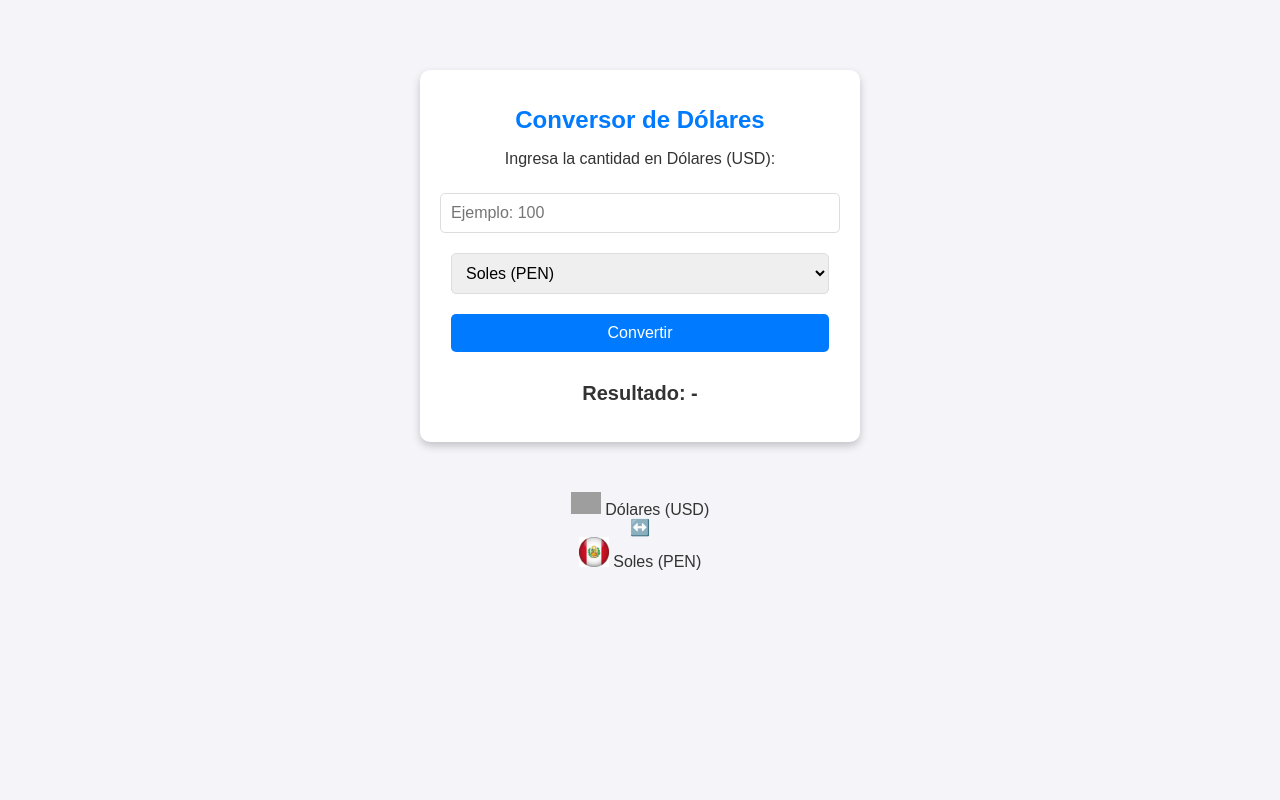
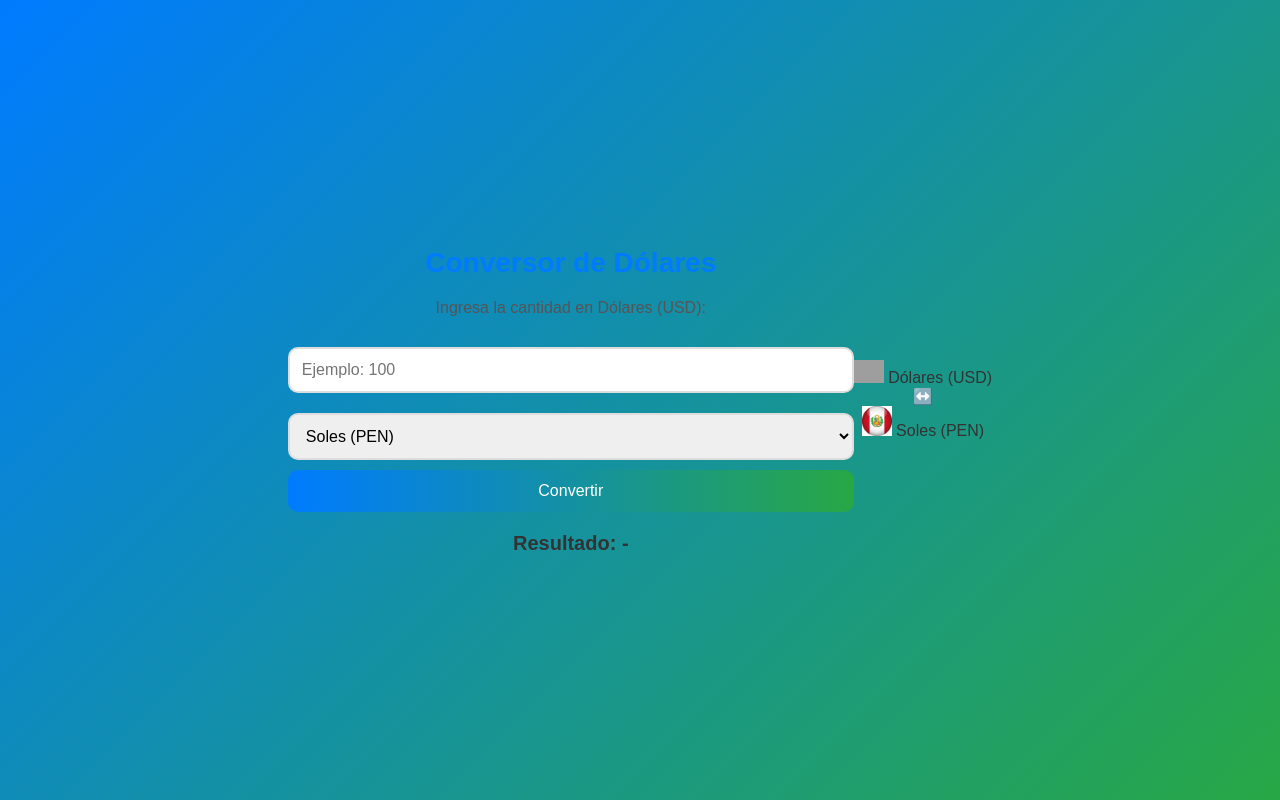
Before and after one commit to saltinzzz/ATF3, a plain HTML site: page index.html in a window 1280 px wide. Drawn offline with Linux system fonts and the light colour scheme; grey boxes are pictures that could not be loaded.

Commit message:
Update styles.css

```diff
--- a/styles.css
+++ b/styles.css
@@ -1,61 +1,87 @@
+
 body {
     font-family: Arial, sans-serif;
-    background-color: #f4f4f9;
+    background: linear-gradient(135deg, #007bff, #28a745);
     color: #333;
     text-align: center;
-    padding: 20px;
+    padding: 0;
     margin: 0;
+    min-height: 100vh;
+    display: flex;
+    justify-content: center;
+    align-items: center;
 }
 
-.converter {
+.conversor {
     background: #fff;
-    padding: 20px;
-    border-radius: 10px;
-    box-shadow: 0 4px 8px rgba(0, 0, 0, 0.2);
+    padding: 30px;
+    border-radius: 15px;
+    box-shadow: 0 10px 20px rgba(0, 0, 0, 0.25);
     max-width: 400px;
-    margin: 50px auto;
+    width: 90%;
+    margin: 20px;
+    text-align: center;
 }
 
 h1 {
-    font-size: 24px;
+    font-size: 28px;
     color: #007bff;
+    margin-bottom: 20px;
 }
 
 p {
     font-size: 16px;
-    margin-bottom: 15px;
+    margin-bottom: 20px;
+    color: #555;
 }
 
-input, select, button {
+input, select {
     margin: 10px 0;
-    padding: 10px;
-    width: calc(100% - 22px);
+    padding: 12px;
+    width: 100%;
     font-size: 16px;
-    border: 1px solid #ddd;
-    border-radius: 5px;
+    border: 2px solid #ddd;
+    border-radius: 10px;
+    box-sizing: border-box;
+    transition: border-color 0.3s, box-shadow 0.3s;
 }
 
 input:focus, select:focus {
     outline: none;
-    border-color: #007bff;
-    box-shadow: 0 0 5px rgba(0, 123, 255, 0.5);
+    border-color: #28a745;
+    box-shadow: 0 0 8px rgba(40, 167, 69, 0.5);
 }
 
 button {
-    background-color: #007bff;
+    background: linear-gradient(90deg, #007bff, #28a745);
     color: white;
     border: none;
-    border-radius: 5px;
+    border-radius: 10px;
+    padding: 12px 20px;
+    font-size: 16px;
     cursor: pointer;
-    transition: background-color 0.3s;
+    width: 100%;
+    transition: background 0.3s, transform 0.2s;
 }
 
 button:hover {
-    background-color: #77a345;
+    background: linear-gradient(90deg, #0056b3, #1e7e34);
+    transform: scale(1.05);
 }
 
 h2 {
     margin-top: 20px;
     font-size: 20px;
     color: #333;
+    font-weight: bold;
 }
+
+.conversor::after {
+    content: '';
+    display: block;
+    width: 60px;
+    height: 5px;
+    background: #007bff;
+    margin: 20px auto 0;
+    border-radius: 5px;
+}
```
